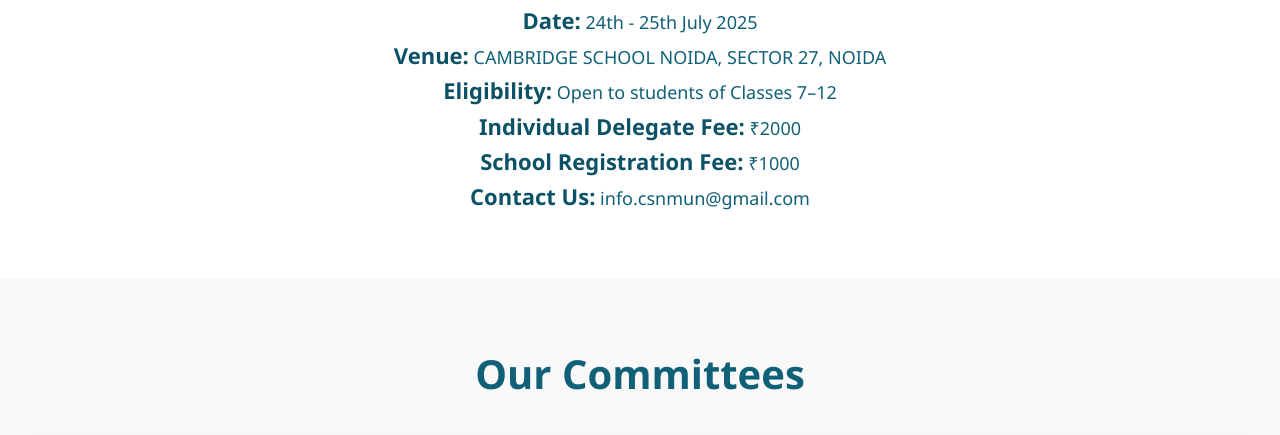
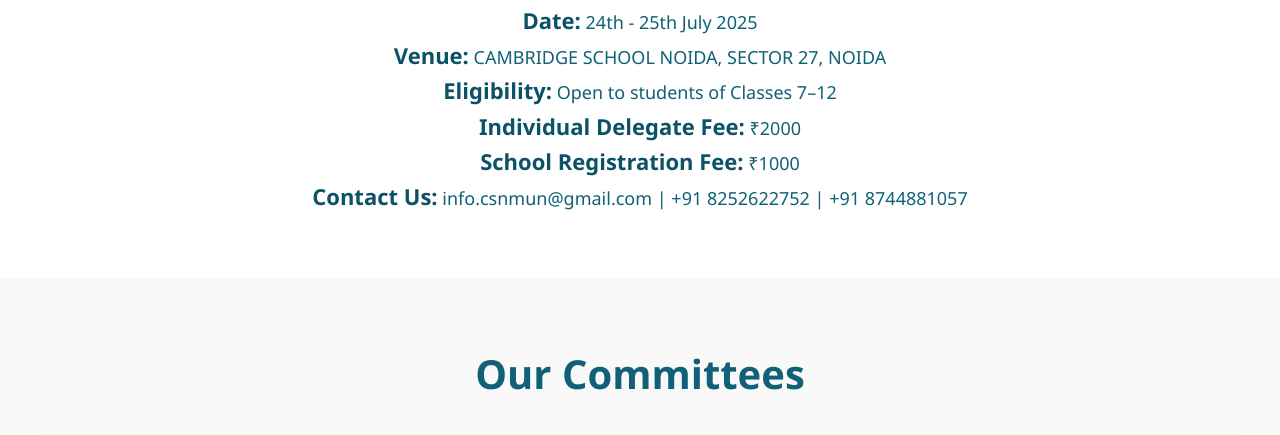
Before and after one commit to sn2368/csnmun, a plain HTML site: page index.html in a window 1280 px wide. Shown: the part 1049-1484 px from the top of the page. Drawn offline with nearby package versions, Linux system fonts and the light colour scheme.

Commit message:
Update index.html

```diff
--- a/index.html
+++ b/index.html
@@ -88,7 +88,7 @@
       <p><strong>Eligibility:</strong> Open to students of Classes 7–12</p>
       <p><strong>Individual Delegate Fee:</strong> ₹2000</p>
       <p><strong>School Registration Fee:</strong> ₹1000</p>
-      <p><strong>Contact Us:</strong> info.csnmun@gmail.com</p>
+      <p><strong>Contact Us:</strong> info.csnmun@gmail.com | +91 8252622752 | +91 8744881057</p>
     </div>
   </section>
 
```
